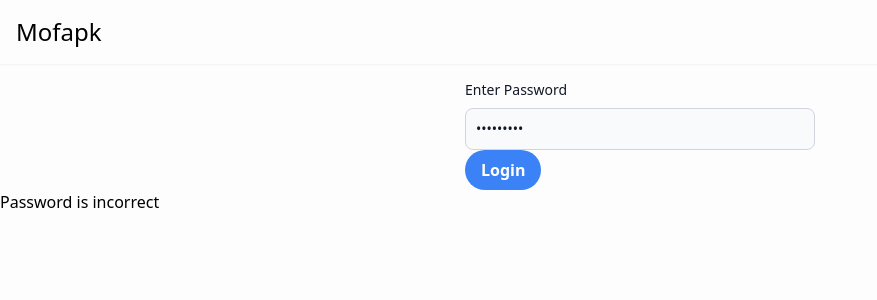
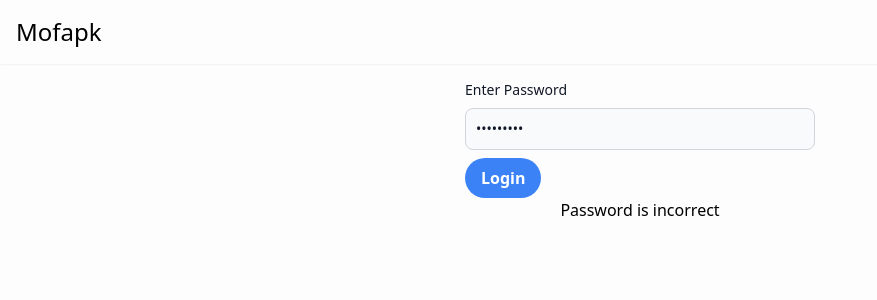
Before and after one commit to musmanfarooq/mofapk, a Next.js app: page /login in a window 1280 px wide. Both pictures are taken after typing "Sample123" into the empty fields and a click on the button "Login". Shown: the top 300 px of the page, without its empty margins (0-877 px from the left). Built offline with nearby package versions, Linux system fonts and the light colour scheme.

Commit message:
bug fixed

```diff
--- a/src/components/Header.js
+++ b/src/components/Header.js
@@ -1,15 +1,16 @@
 import { removeuser, selectUser } from "@/store/storeSlice/userSlice";
-import React from "react";
 import { useDispatch, useSelector } from "react-redux";
 import Button from "./Button";
+import { useRouter } from "next/router";
 
 const Header = () => {
   const dispatch = useDispatch();
+  const {push} = useRouter();
 
   const user = useSelector(selectUser);
   return (
     <div className="flex gap-2 justify-between p-4 shadow-sm items-center">
-      <h5 className="text-2xl">Mofapk</h5>
+      <h5 className="text-2xl cursor-pointer" onClick={()=> push("/")}>Mofapk</h5>
       {user && (
         <div className="flex gap-3 justify-between items-center">
           <p>Welcome : Back</p>
--- a/src/components/LoginCard.js
+++ b/src/components/LoginCard.js
@@ -13,7 +13,7 @@ const LoginCard = () => {
 
   function passwordhandle(e) {
     e.preventDefault();
-    if (password === "usman@123") {
+    if (password === process.env.Password_Key) {
       push("/upload");
       dispatch(
         adduser({
@@ -21,6 +21,7 @@ const LoginCard = () => {
         })
       );
     } else {
+      setPassword("");
       setWrongPass(true);
       setTimeout(() => {
         setWrongPass(false);
@@ -46,10 +47,14 @@ const LoginCard = () => {
             onChange={(e) => setPassword(e.target.value)}
             required
           />
-          <Button content="Login" onClick={passwordhandle} />
+          <Button
+            className="mt-5 md:mt-2"
+            content="Login"
+            onClick={passwordhandle}
+          />
         </form>
       </div>
-      {wrongPass && <h3>Password is incorrect</h3>}
+      {wrongPass && <h3 className="text-center">Password is incorrect</h3>}
     </div>
   );
 };
```
Also changed, not shown: 1 other file (tests, documents, lock files or other folders).
